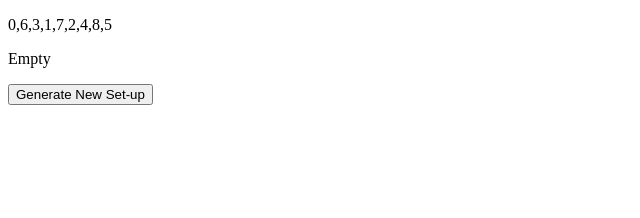
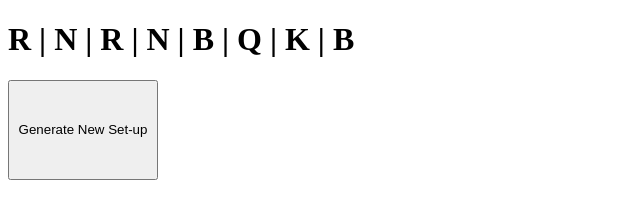
Before and after one commit to Adril1n/Chess960, a plain HTML site: page main.html in a window 1280 px wide. Both pictures are taken after a click on the button "Generate New Set-up". Shown: the whole page, without its empty margins (0-640 px from the left). Drawn offline with Linux system fonts and the light colour scheme.

Commit message:
should now be working properly

```diff
--- a/main.html
+++ b/main.html
@@ -18,23 +18,22 @@
 			for (let i = 0; i < pie_arr.length; i++){
 				j = shpo_arr[i];
 				new_arr.push(pie_arr[j]);
-				console.log(i);
 			}
+			return new_arr.join(" | ");
 		}
 
 		function generateBoard() {
-			const piece_arr = ['R', 'N', 'B', 'Q', 'K', 'B2', 'N2', 'R2'];
-			const pos_arr = [0, 1, 2, 3, 4, 5, 6, 7, 8];
+			const piece_arr = ['R', 'N', 'B', 'Q', 'K', 'B', 'N', 'R'];
+			const pos_arr = [0, 1, 2, 3, 4, 5, 6, 7];
 			const shuffle_pos_arr = shuffle(pos_arr);
 			const final_arr = make_arr(piece_arr, shuffle_pos_arr)
 
-			document.getElementById("test").innerHTML = shuffle_pos_arr;
+			document.getElementById("test").innerHTML = final_arr;
 		}
 	</script>
 </head>
 <body>
-	<p id="test">| R | N | B | Q | K | B | N | R |</p>
-	<p id="log">Empty</p>
-	<button type="button" onclick="generateBoard()">Generate New Set-up</button>
+	<h1 id="test">R | N | B | Q | K | B | N | R</h1>
+	<button type="button" style="height: 100px;width: 150px;" onclick="generateBoard()">Generate New Set-up</button>
 </body>
 </html>
```
